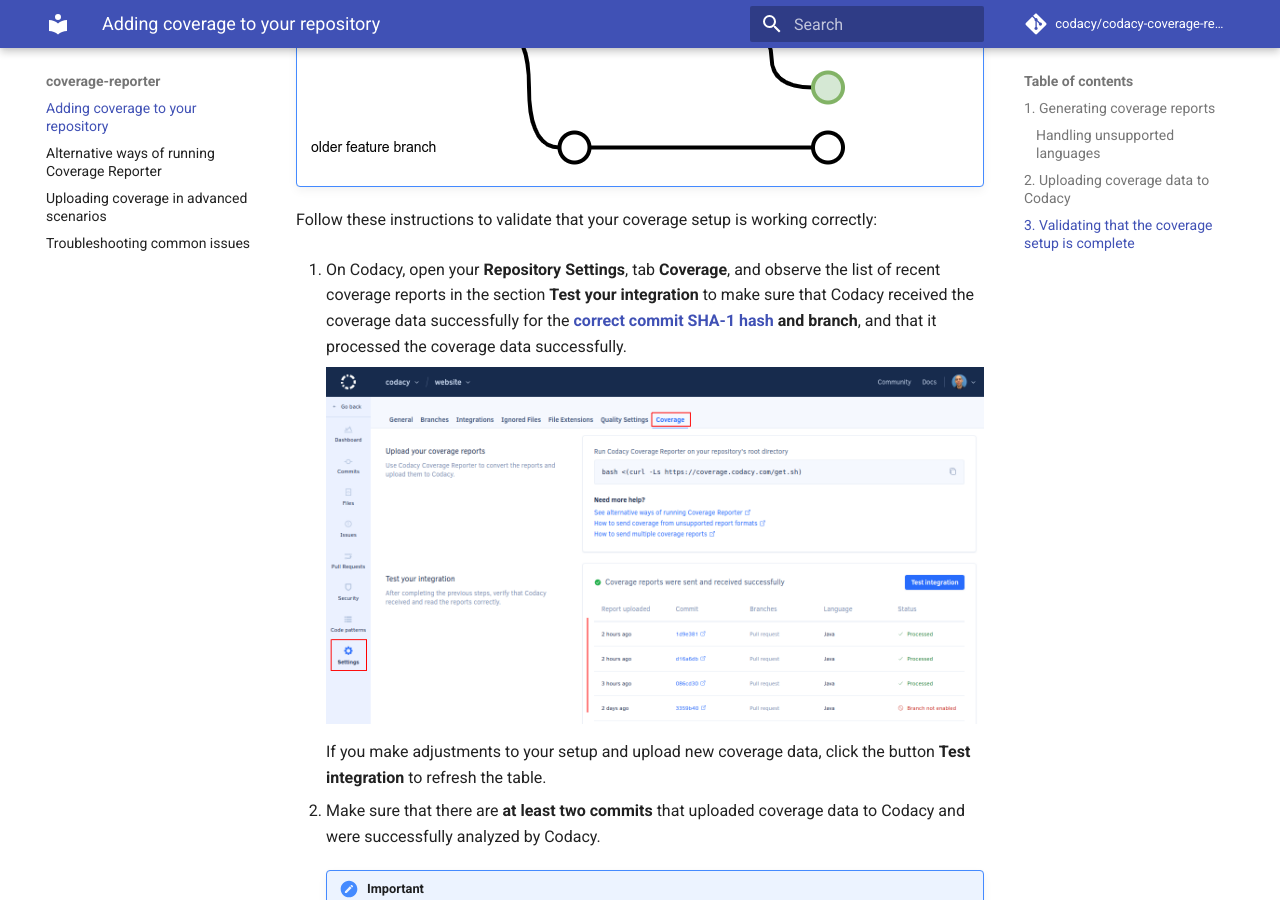
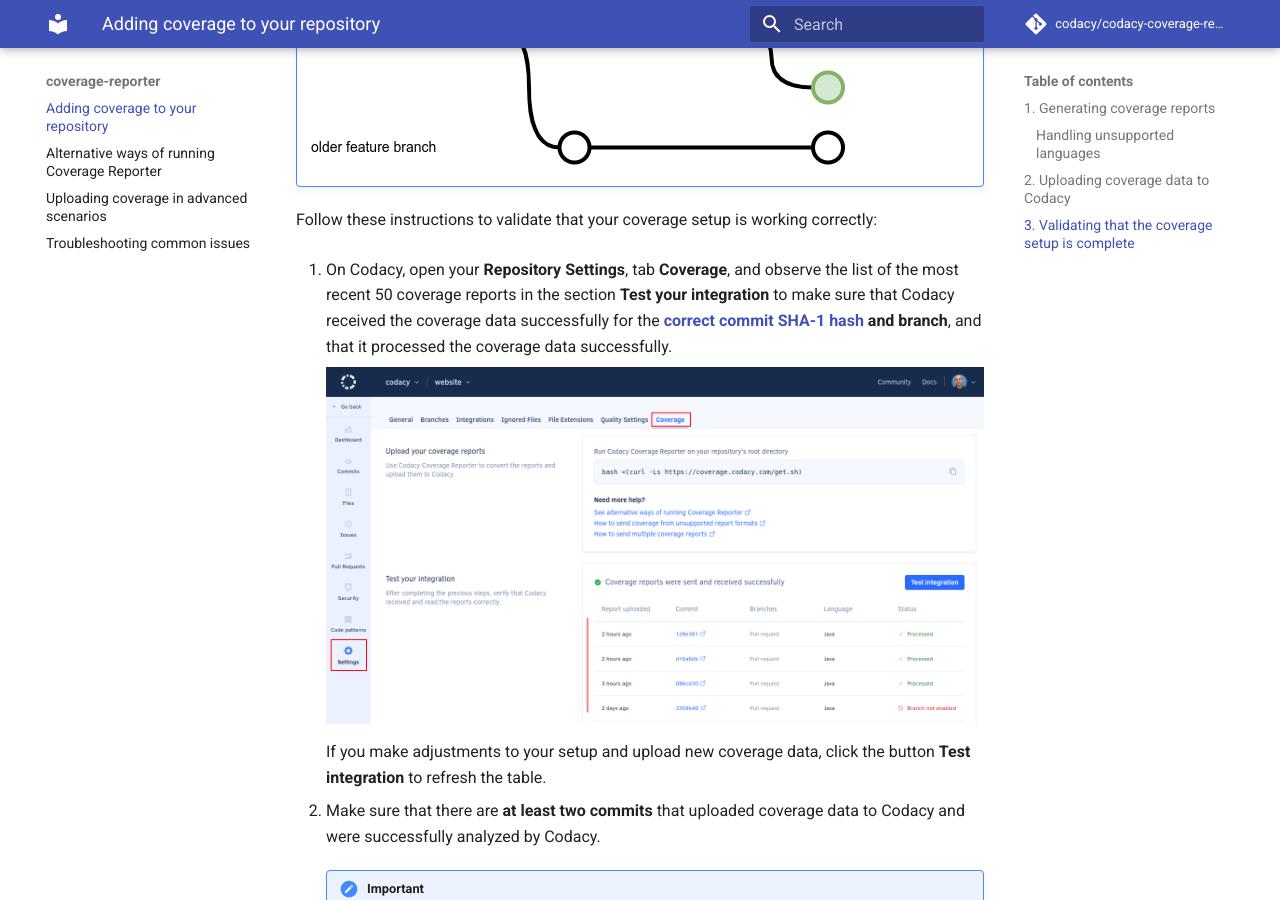
Before and after one commit to codacy/codacy-coverage-reporter, an MkDocs documentation site: the page built from docs/index.md, in a window 1280 px wide and 900 px high, scrolled down 5055 px. Built offline with MkDocs 1.6.1 and Material for MkDocs 9.7.7, drawn with Linux system fonts in a browser that asks for light colours; comment, search, counter and statistics services are not loaded.

Commit message:
Update number of visible coverage reports

```diff
--- a/docs/index.md
+++ b/docs/index.md
@@ -221,7 +221,7 @@
 
 Follow these instructions to validate that your coverage setup is working correctly:
 
-1.  On Codacy, open your **Repository Settings**, tab **Coverage**, and observe the list of recent coverage reports in the section **Test your integration** to make sure that Codacy received the coverage data successfully for the **[correct commit SHA-1 hash](troubleshooting-common-issues.md#commit-detection) and branch**, and that it processed the coverage data successfully.
+1.  On Codacy, open your **Repository Settings**, tab **Coverage**, and observe the list of the most recent 50 coverage reports in the section **Test your integration** to make sure that Codacy received the coverage data successfully for the **[correct commit SHA-1 hash](troubleshooting-common-issues.md#commit-detection) and branch**, and that it processed the coverage data successfully.
 
     ![Testing the coverage integration](images/coverage-test-integration.png)
 
```
